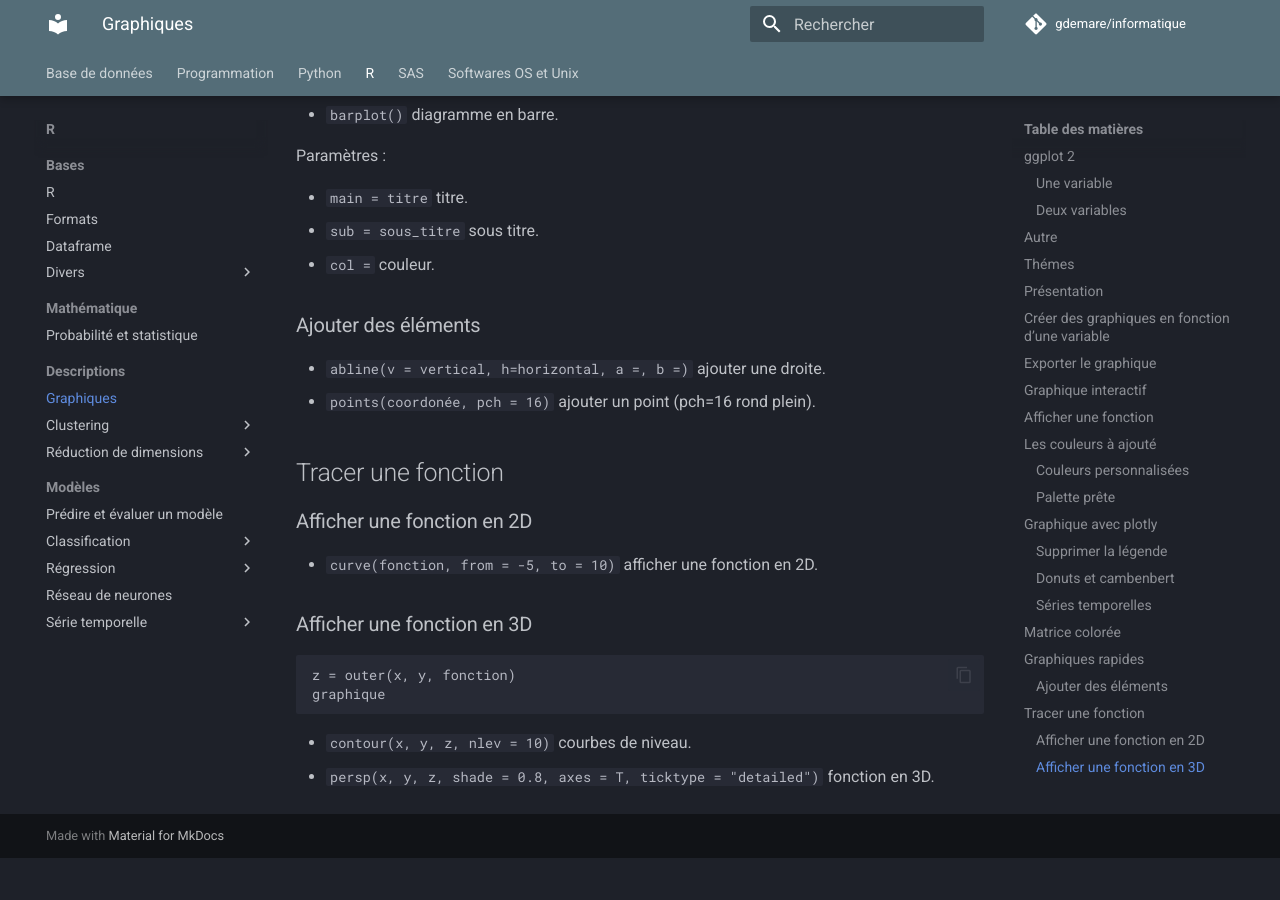
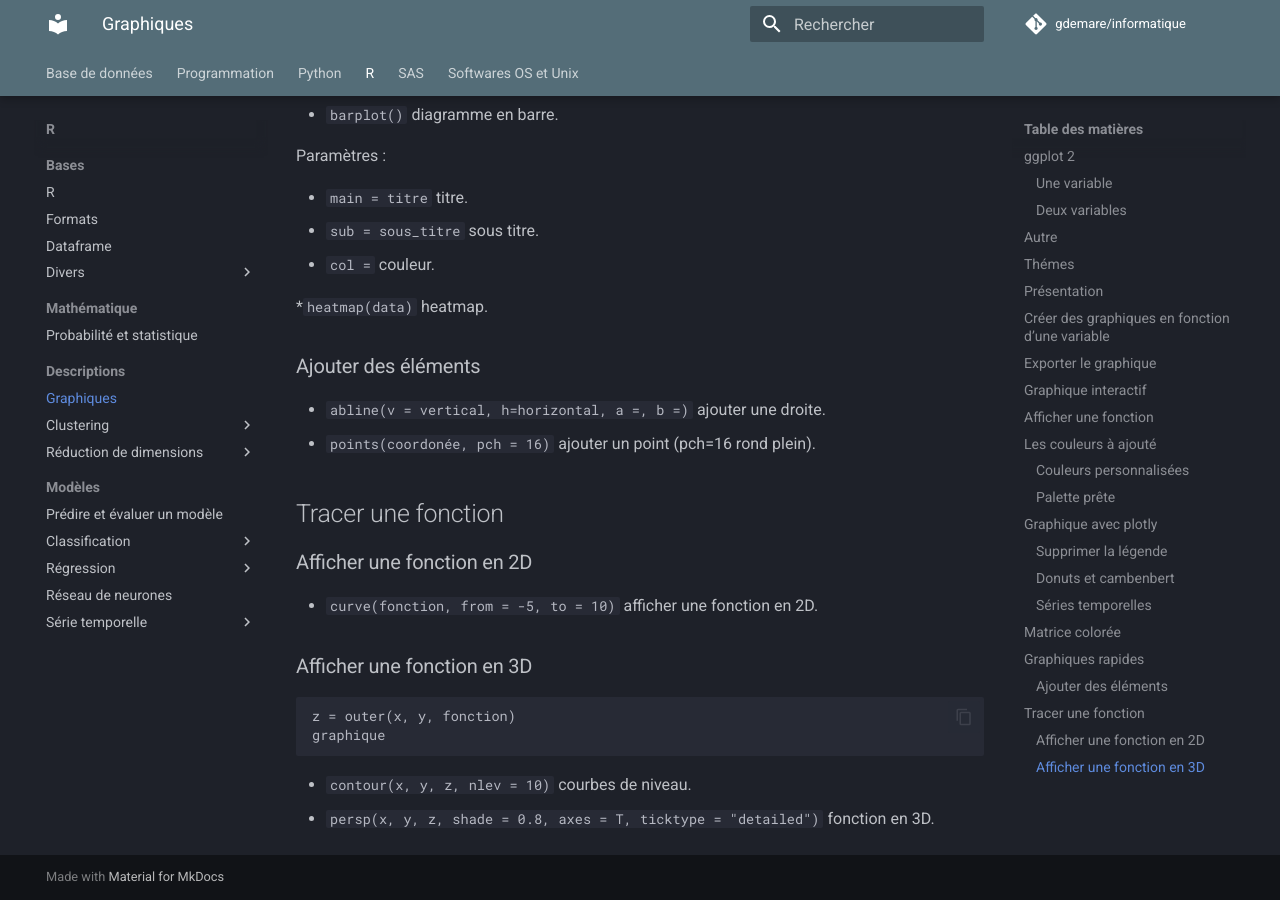
Before and after one commit to gdemare/Informatique, an MkDocs documentation site: the page built from docs/r/graphiques_r.md, in a window 1280 px wide and 900 px high, scrolled down 5233 px. Built offline with MkDocs 1.6.1 and Material for MkDocs 9.7.7, drawn with Linux system fonts in a browser that asks for light colours; comment, search, counter and statistics services are not loaded; before the commit the page ends 6091 px from its top, so only the background shows below that.

Commit message:
Update graphiques_r.md

```diff
--- a/docs/r/graphiques_r.md
+++ b/docs/r/graphiques_r.md
@@ -194,6 +194,8 @@ Paramètres :
 * `sub = sous_titre` sous titre.
 * `col =` couleur.
 
+*`heatmap(data)` heatmap.
+
 ### Ajouter des éléments
 
 * `abline(v = vertical, h=horizontal, a =, b =)` ajouter une droite.
```
